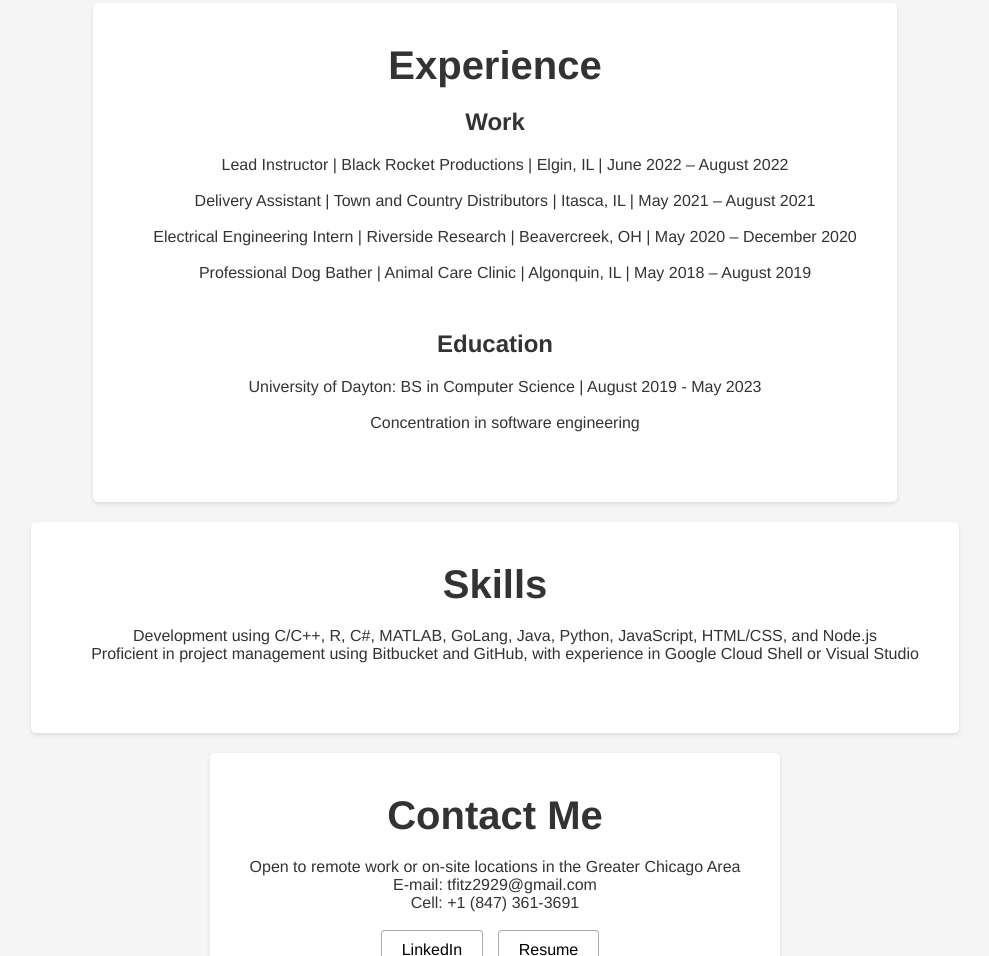
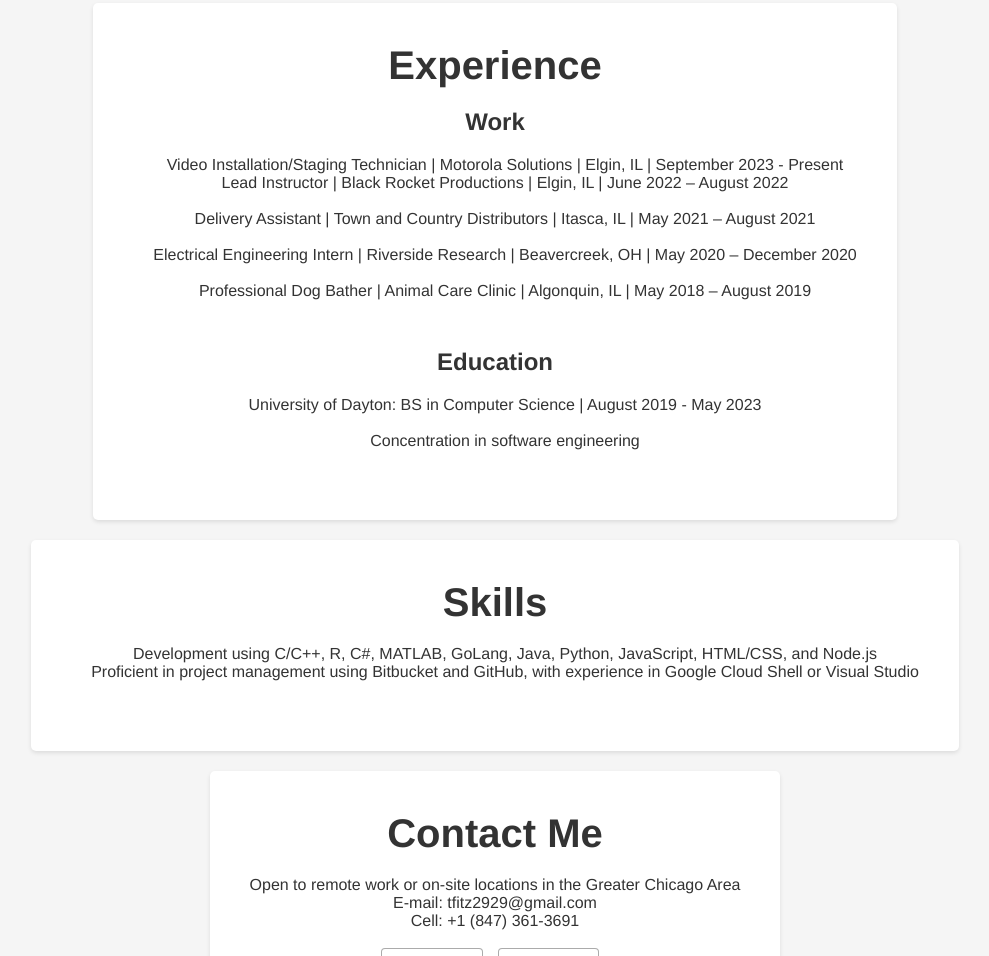
Before and after one commit to tfitz29/MySite, a plain HTML site: page index.html in a window 1280 px wide. Shown: the part 1284-2240 px from the top of the page, without its empty margins (145-1134 px from the left). Drawn offline with Linux system fonts and the light colour scheme.

Commit message:
added job

```diff
--- a/index.html
+++ b/index.html
@@ -43,6 +43,7 @@
       <h1>Experience</h1>
       <h2>Work</h2>
       <ul>
+        <l1>Video Installation/Staging Technician | Motorola Solutions | Elgin, IL | September 2023 - Present</l1><br>
         <li>Lead Instructor | Black Rocket Productions | Elgin, IL | June 2022 – August 2022</li><br>
         <li>Delivery Assistant | Town and Country Distributors | Itasca, IL | May 2021 – August 2021</li><br>
         <li>Electrical Engineering Intern | Riverside Research | Beavercreek, OH | May 2020 – December 2020</li><br>
```
